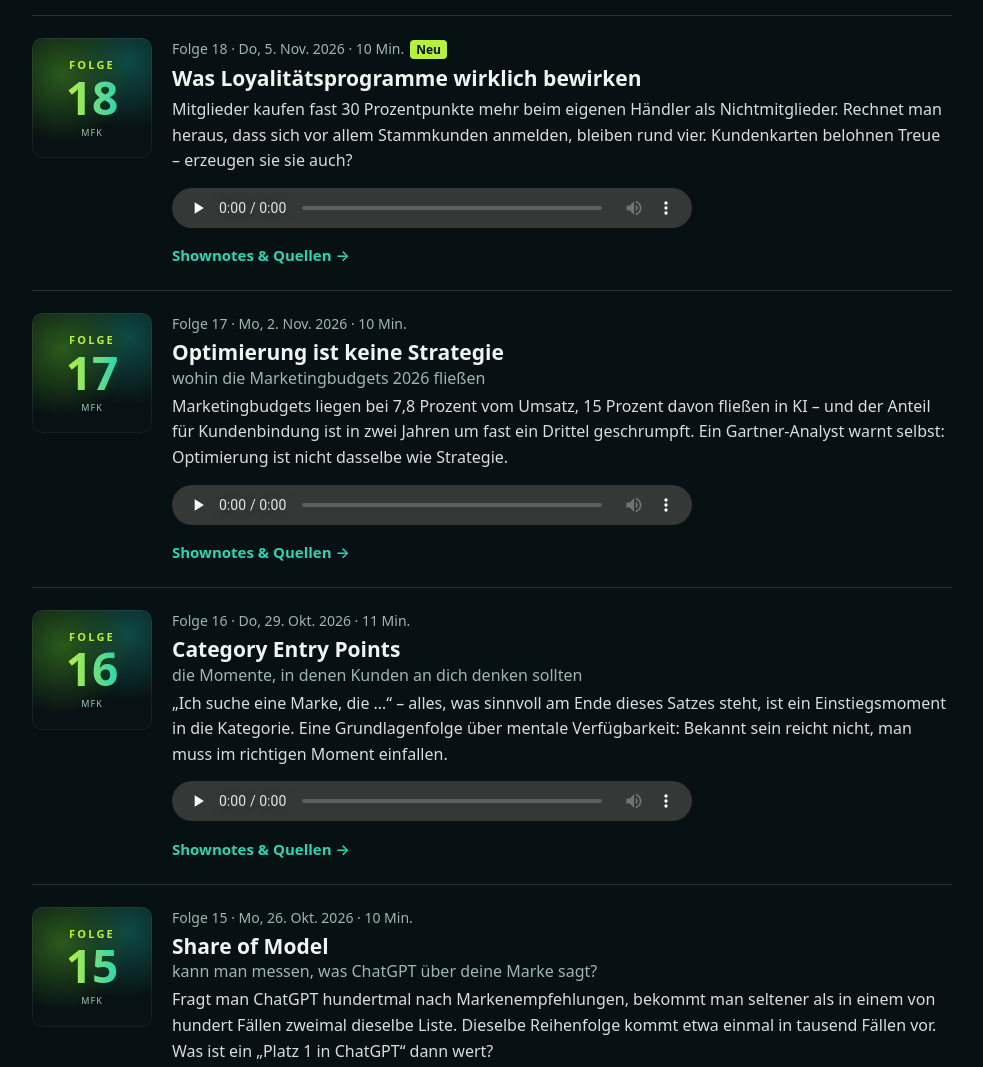
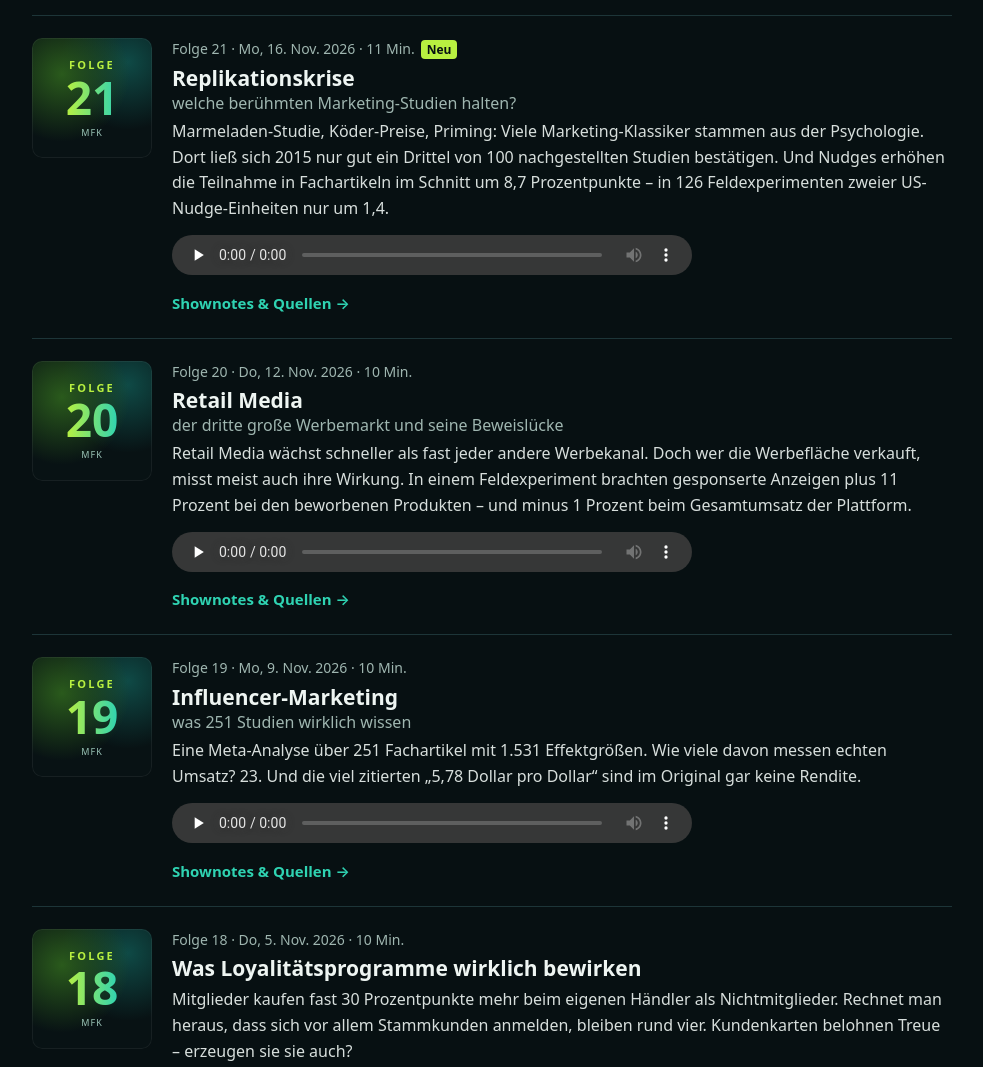
Before and after one commit to phoeser/marketing-facts-kompakt, a plain HTML site: page index.html in a window 1280 px wide. Shown: the part 504-1571 px from the top of the page, without its empty margins (148-1131 px from the left). Drawn offline with Linux system fonts and the light colour scheme.

Commit message:
Neue Folge(n): 19, 20, 21 (Teil 13: Startseite)

```diff
--- a/index.html
+++ b/index.html
@@ -15,8 +15,20 @@
 <p class="lead">Paul und Paula nehmen pro Folge eine verbreitete Marketing-Weisheit vor und schauen nach, was die Evidenz hergibt: welche Studie dahintersteckt, wie stark sie ist und wem die Zahl nützt. Ein Thema, ein Kernfakt, eine ehrliche Bilanz – in rund zehn Minuten.</p>
 <div class="btns"><a class="btn primary" href="https://open.spotify.com/show/033JO00A6BiFuyAd5QFUDY" rel="noopener">▶ Auf Spotify hören</a><a class="btn" href="https://anchor.fm/s/1148b8840/podcast/rss">RSS-Feed</a></div></div></section>
 <h2 id="folgen">Alle Folgen</h2>
-<article class="ep"><a class="tile" href="folge/18/" aria-label="Folge 18"><span>FOLGE</span><b>18</b><i>MFK</i></a><div>
-<p class="meta">Folge 18 · Do, 5. Nov. 2026 · 10 Min.<span class="new">Neu</span></p>
+<article class="ep"><a class="tile" href="folge/21/" aria-label="Folge 21"><span>FOLGE</span><b>21</b><i>MFK</i></a><div>
+<p class="meta">Folge 21 · Mo, 16. Nov. 2026 · 11 Min.<span class="new">Neu</span></p>
+<h3><a href="folge/21/">Replikationskrise<small>welche berühmten Marketing-Studien halten?</small></a></h3>
+<p class="t">Marmeladen-Studie, Köder-Preise, Priming: Viele Marketing-Klassiker stammen aus der Psychologie. Dort ließ sich 2015 nur gut ein Drittel von 100 nachgestellten Studien bestätigen. Und Nudges erhöhen die Teilnahme in Fachartikeln im Schnitt um 8,7 Prozentpunkte – in 126 Feldexperimenten zweier US-Nudge-Einheiten nur um 1,4.</p>
+<audio controls preload="none" src="https://anchor.fm/s/1148b8840/podcast/play/128959289/https%3A%2F%2Fd3ctxlq1ktw2nl.cloudfront.net%2Fstaging%2F2026-10-6%2F8d4b92a4-d859-9545-bf74-50c8f712f0a9.mp3"></audio><br><a class="more" href="folge/21/">Shownotes &amp; Quellen →</a></div></article><article class="ep"><a class="tile" href="folge/20/" aria-label="Folge 20"><span>FOLGE</span><b>20</b><i>MFK</i></a><div>
+<p class="meta">Folge 20 · Do, 12. Nov. 2026 · 10 Min.</p>
+<h3><a href="folge/20/">Retail Media<small>der dritte große Werbemarkt und seine Beweislücke</small></a></h3>
+<p class="t">Retail Media wächst schneller als fast jeder andere Werbekanal. Doch wer die Werbefläche verkauft, misst meist auch ihre Wirkung. In einem Feldexperiment brachten gesponserte Anzeigen plus 11 Prozent bei den beworbenen Produkten – und minus 1 Prozent beim Gesamtumsatz der Plattform.</p>
+<audio controls preload="none" src="https://anchor.fm/s/1148b8840/podcast/play/126163679/https%3A%2F%2Fd3ctxlq1ktw2nl.cloudfront.net%2Fstaging%2F2026-8-22%2F92ec7ef9-5f17-e17d-0c45-d5b3d3234940.mp3"></audio><br><a class="more" href="folge/20/">Shownotes &amp; Quellen →</a></div></article><article class="ep"><a class="tile" href="folge/19/" aria-label="Folge 19"><span>FOLGE</span><b>19</b><i>MFK</i></a><div>
+<p class="meta">Folge 19 · Mo, 9. Nov. 2026 · 10 Min.</p>
+<h3><a href="folge/19/">Influencer-Marketing<small>was 251 Studien wirklich wissen</small></a></h3>
+<p class="t">Eine Meta-Analyse über 251 Fachartikel mit 1.531 Effektgrößen. Wie viele davon messen echten Umsatz? 23. Und die viel zitierten „5,78 Dollar pro Dollar“ sind im Original gar keine Rendite.</p>
+<audio controls preload="none" src="https://anchor.fm/s/1148b8840/podcast/play/126163582/https%3A%2F%2Fd3ctxlq1ktw2nl.cloudfront.net%2Fstaging%2F2026-8-22%2F7360bafd-7325-8a3e-2fa6-f9050a50069e.mp3"></audio><br><a class="more" href="folge/19/">Shownotes &amp; Quellen →</a></div></article><article class="ep"><a class="tile" href="folge/18/" aria-label="Folge 18"><span>FOLGE</span><b>18</b><i>MFK</i></a><div>
+<p class="meta">Folge 18 · Do, 5. Nov. 2026 · 10 Min.</p>
 <h3><a href="folge/18/">Was Loyalitätsprogramme wirklich bewirken</a></h3>
 <p class="t">Mitglieder kaufen fast 30 Prozentpunkte mehr beim eigenen Händler als Nichtmitglieder. Rechnet man heraus, dass sich vor allem Stammkunden anmelden, bleiben rund vier. Kundenkarten belohnen Treue – erzeugen sie sie auch?</p>
 <audio controls preload="none" src="https://anchor.fm/s/1148b8840/podcast/play/126163271/https%3A%2F%2Fd3ctxlq1ktw2nl.cloudfront.net%2Fstaging%2F2026-8-22%2F6871556a-4f18-0491-4f6a-5065b7f9b69c.mp3"></audio><br><a class="more" href="folge/18/">Shownotes &amp; Quellen →</a></div></article><article class="ep"><a class="tile" href="folge/17/" aria-label="Folge 17"><span>FOLGE</span><b>17</b><i>MFK</i></a><div>
```
